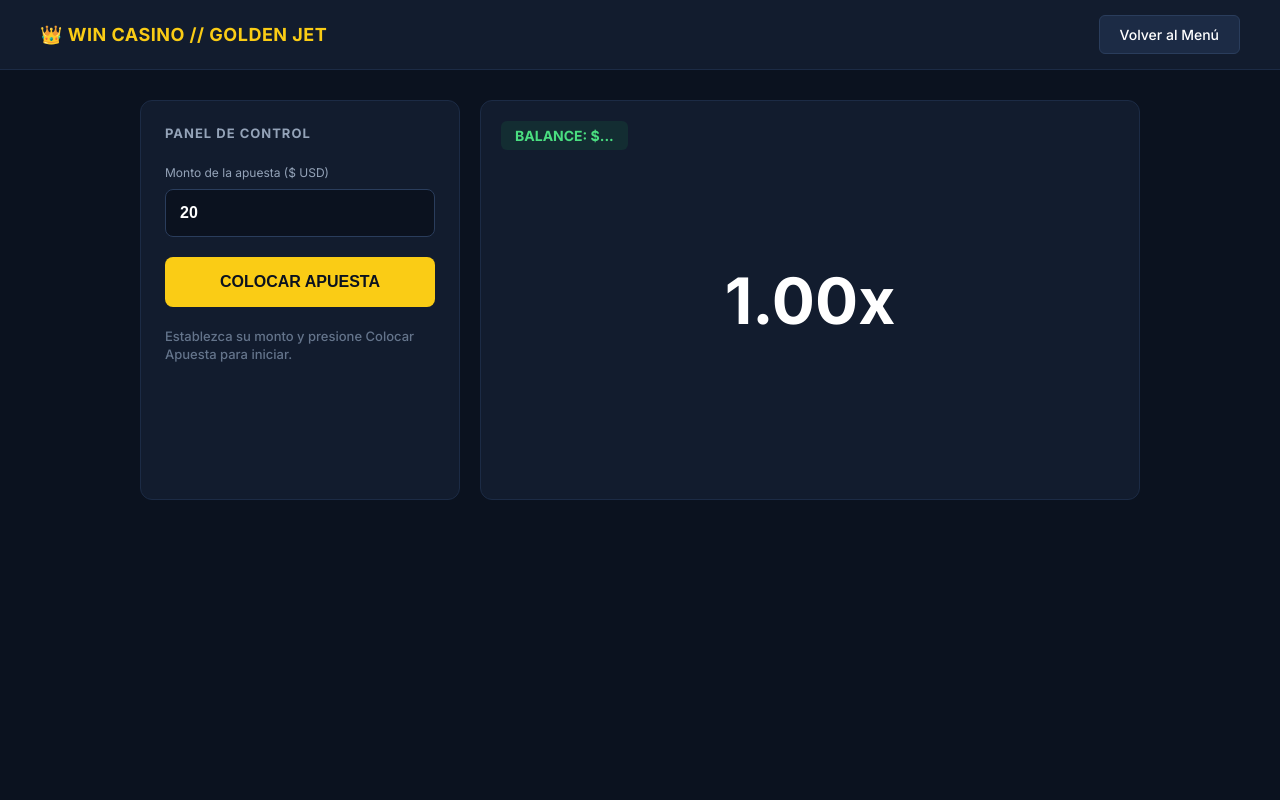
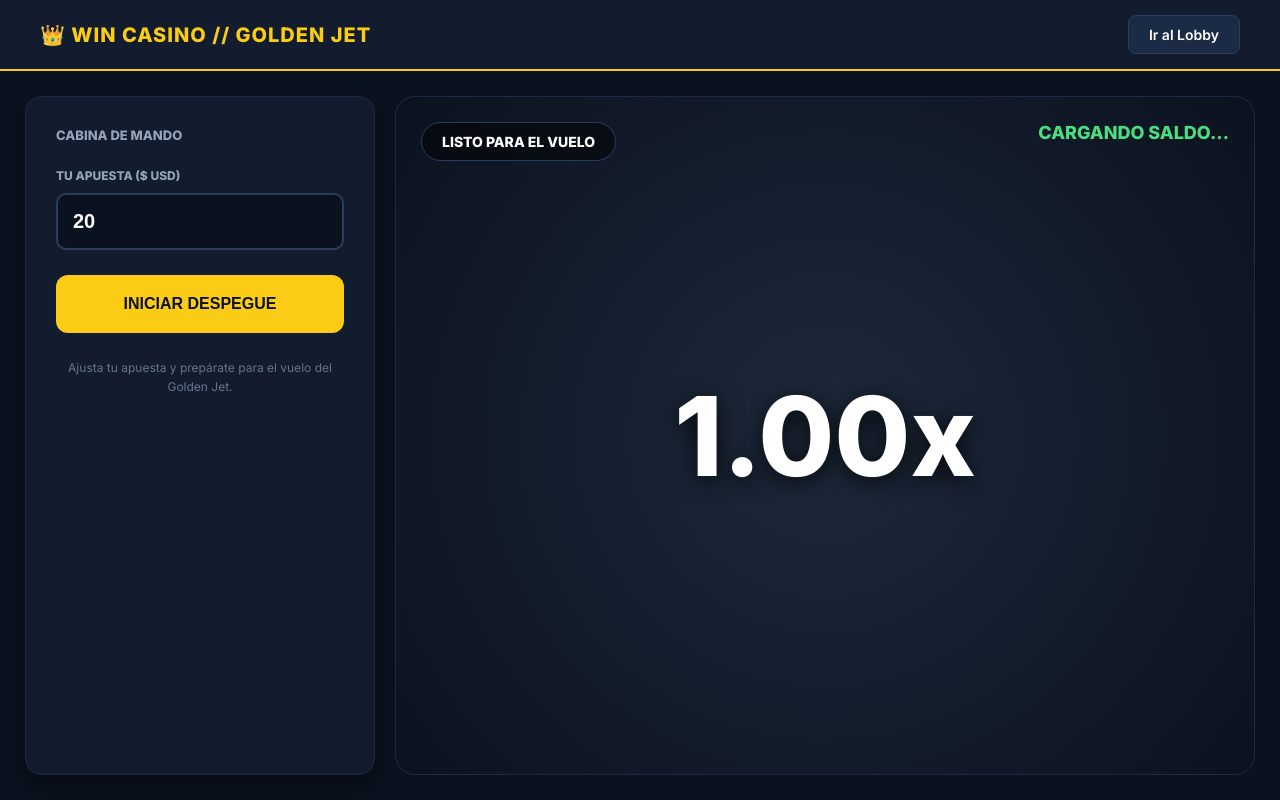
Before and after one commit to majojag23/cyber-casino-django, a Django app: template royal_casino/usuarios/templates/usuarios/golden_jet.html in a window 1280 px wide. Run offline with Django 5.2, Linux system fonts and the light colour scheme; the template is opened without the code that fills it, so the values that code supplies are empty.

Commit message:
Design: Agregada imagen jet.png y animacion de vuelo premium

```diff
--- a/royal_casino/usuarios/templates/usuarios/golden_jet.html
+++ b/royal_casino/usuarios/templates/usuarios/golden_jet.html
@@ -5,262 +5,300 @@
     <meta charset="UTF-8">
     <meta name="viewport" content="width=device-width, initial-scale=1.0">
     <title>Golden Jet // Win Casino Premium</title>
-    <link href="https://fonts.googleapis.com/css2?family=Inter:wght@400;500;700&display=swap" rel="stylesheet">
+    <link href="https://fonts.googleapis.com/css2?family=Inter:wght@400;600;800&display=swap" rel="stylesheet">
     <style>
+        /* ESTILOS DE LUJO ESTILO WIN CASINO */
         * { box-sizing: border-box; margin: 0; padding: 0; }
         body {
             background-color: #0b121f;
             color: #ffffff;
             font-family: 'Inter', sans-serif;
+            height: 100vh;
             display: flex;
             flex-direction: column;
-            min-height: 100vh;
+            overflow: hidden;
         }
         header {
-            width: 100%;
             background: #121c2e;
             padding: 15px 40px;
-            border-bottom: 1px solid #1c2b45;
+            border-bottom: 2px solid #facc15;
             display: flex;
             justify-content: space-between;
             align-items: center;
+            z-index: 100;
         }
-        .brand-title {
-            font-size: 18px;
-            font-weight: 700;
-            color: #facc15;
-            letter-spacing: 0.5px;
-        }
-        .btn-lobby {
+        .brand { font-size: 20px; font-weight: 800; color: #facc15; letter-spacing: 1px; }
+        .btn-volver {
             color: #ffffff;
             text-decoration: none;
-            font-weight: 500;
-            font-size: 14px;
             background: #1c2b45;
             padding: 10px 20px;
-            border-radius: 6px;
+            border-radius: 8px;
+            font-size: 14px;
+            font-weight: 600;
             border: 1px solid #2a3d5c;
         }
-        .main-layout {
-            max-width: 1000px;
-            width: 95%;
-            margin: 30px auto;
+
+        /* DISEÑO DE PANELES */
+        .main-game {
             display: grid;
-            grid-template-columns: 320px 1fr;
+            grid-template-columns: 350px 1fr;
+            flex: 1;
             gap: 20px;
+            padding: 25px;
         }
-        .bet-panel {
+
+        /* PANEL DE APUESTA */
+        .bet-card {
             background: #121c2e;
-            border-radius: 12px;
-            padding: 24px;
+            border-radius: 16px;
+            padding: 30px;
             border: 1px solid #1c2b45;
             display: flex;
             flex-direction: column;
-            gap: 20px;
+            gap: 25px;
+            box-shadow: 0 10px 30px rgba(0,0,0,0.5);
         }
-        .panel-title {
-            font-size: 13px;
-            font-weight: 700;
-            color: #94a3b8;
+        .input-box label { display: block; font-size: 12px; color: #94a3b8; font-weight: 700; text-transform: uppercase; margin-bottom: 10px; }
+        .input-box input {
+            width: 100%;
+            background: #0b121f;
+            border: 2px solid #2a3d5c;
+            padding: 15px;
+            border-radius: 10px;
+            color: #ffffff;
+            font-size: 20px;
+            font-weight: 800;
+            outline: none;
+        }
+        .input-box input:focus { border-color: #facc15; }
+
+        .btn-main {
+            width: 100%;
+            padding: 20px;
+            border-radius: 12px;
+            font-size: 16px;
+            font-weight: 800;
             text-transform: uppercase;
-            letter-spacing: 1px;
+            cursor: pointer;
+            border: none;
+            transition: all 0.2s;
         }
-        .casino-input {
-            background: #0b121f;
-            border: 1px solid #2a3d5c;
-            color: #ffffff;
-            padding: 14px;
-            border-radius: 8px;
-            font-size: 16px;
-            font-weight: 600;
-            outline: none;
-            width: 100%;
-            margin-top: 8px;
-        }
-        .btn-main-action {
-            width: 100%;
-            background: #facc15;
-            color: #0b121f;
-            border: none;
-            padding: 16px;
-            font-size: 16px;
-            font-weight: 700;
-            border-radius: 8px;
-            cursor: pointer;
-            text-transform: uppercase;
-            transition: background 0.2s;
-        }
-        .btn-main-action:hover:not(:disabled) { background: #fde047; }
-        .btn-main-action.btn-cashout {
-            background: #22c55e;
-            color: #ffffff;
-        }
-        .btn-main-action.btn-cashout:hover { background: #4ade80; }
-        .display-panel {
-            background: #121c2e;
-            border-radius: 12px;
-            border: 1px solid #1c2b45;
+        .btn-apostar { background: #facc15; color: #0b121f; }
+        .btn-apostar:hover { background: #fde047; transform: translateY(-2px); }
+        .btn-cobrar { background: #22c55e; color: #ffffff; display: none; }
+        .btn-cobrar:hover { background: #4ade80; }
+
+        /* PANTALLA DE VUELO */
+        .flight-screen {
+            background: radial-gradient(circle at center, #1e293b 0%, #0b121f 100%);
+            border-radius: 20px;
             position: relative;
             overflow: hidden;
+            border: 1px solid #1c2b45;
             display: flex;
             justify-content: center;
             align-items: center;
-            min-height: 400px;
         }
-        .multiplier-val {
-            font-size: 64px;
-            font-weight: 700;
-            color: #ffffff;
-            z-index: 10;
-        }
-        .jet-container {
+
+        /* EL PILOTO Y EL JET */
+        .jet-pilot-container {
             position: absolute;
             bottom: 10%;
             left: 10%;
-            font-size: 48px;
-            z-index: 5;
+            width: 220px;
+            z-index: 50;
+            display: none; /* Se activa al jugar */
+            filter: drop-shadow(0 10px 20px rgba(0,0,0,0.5));
+        }
+        .jet-pilot-container img {
+            width: 100%;
+            height: auto;
+        }
+
+        /* TEXTO DEL MULTIPLICADOR */
+        .multiplier-val {
+            font-size: 110px;
+            font-weight: 800;
+            color: #ffffff;
+            z-index: 60;
+            text-shadow: 0 5px 25px rgba(0,0,0,0.8);
+            pointer-events: none;
+        }
+
+        /* INDICADORES */
+        .hud-status {
+            position: absolute;
+            top: 25px;
+            left: 25px;
+            background: rgba(0,0,0,0.5);
+            padding: 10px 20px;
+            border-radius: 30px;
+            font-size: 14px;
+            font-weight: 700;
+            border: 1px solid #2a3d5c;
+        }
+        .hud-balance {
+            position: absolute;
+            top: 25px;
+            right: 25px;
+            color: #4ade80;
+            font-weight: 800;
+            font-size: 18px;
+        }
+
+        /* ANIMACIÓN DE HUMO/ESTELA */
+        .exhaust-trail {
+            position: absolute;
+            bottom: 10%;
+            left: 10%;
+            height: 4px;
+            background: linear-gradient(to right, transparent, #facc15);
+            transform-origin: left center;
+            z-index: 40;
             display: none;
-            transition: all 0.1s linear;
-        }
-        .hud-wallet {
-            position: absolute;
-            top: 20px;
-            left: 20px;
-            font-size: 14px;
-            font-weight: 600;
-            color: #4ade80;
-            background: rgba(34, 197, 94, 0.1);
-            padding: 6px 14px;
-            border-radius: 6px;
-        }
-        #status-msg {
-            font-size: 13px;
-            color: #64748b;
-            font-weight: 500;
-            line-height: 1.4;
         }
     </style>
 </head>
 <body>
 
     <header>
-        <div class="brand-title">👑 WIN CASINO // GOLDEN JET</div>
-        <a href="/" class="btn-lobby">Volver al Menú</a>
+        <div class="brand">👑 WIN CASINO // GOLDEN JET</div>
+        <a href="/" class="btn-volver">Ir al Lobby</a>
     </header>
 
-    <div class="main-layout">
-        <div class="bet-panel">
-            <div class="panel-title">Panel de Control</div>
-            <div>
-                <label style="font-size:12px; color:#94a3b8;">Monto de la apuesta ($ USD)</label>
-                <input type="number" id="apuestaInput" class="casino-input" value="20" min="10">
-            </div>
-            <button id="actionBtn" class="btn-main-action" onclick="manejarVueloJet()">Colocar Apuesta</button>
-            <div id="status-msg">Establezca su monto y presione Colocar Apuesta para iniciar.</div>
+    <div class="main-game">
+        <div class="bet-card">
+            <div style="font-size: 13px; font-weight: 800; color: #94a3b8;">CABINA DE MANDO</div>
+
+            <div class="input-box">
+                <label>Tu Apuesta ($ USD)</label>
+                <input type="number" id="montoApuesta" value="20" min="5">
             </div>
 
-        <div class="display-panel">
-            <div id="wallet-display" class="hud-wallet">BALANCE: $...</div>
-            <div id="multiplicador-texto" class="multiplier-val">1.00x</div>
-            <div id="jet" class="jet-container">🛩️</div>
+            <button id="btnPlay" class="btn-main btn-apostar" onclick="despegarJet()">Iniciar Despegue</button>
+            <button id="btnCash" class="btn-main btn-cobrar" onclick="cobrarGanancia()">Cobrar: $0.00</button>
+
+            <div id="log-msg" style="font-size: 12px; color: #64748b; line-height: 1.6; text-align: center;">
+                Ajusta tu apuesta y prepárate para el vuelo del Golden Jet.
+            </div>
+        </div>
+
+        <div class="flight-screen">
+            <div id="wallet" class="hud-balance">CARGANDO SALDO...</div>
+            <div id="status" class="hud-status">LISTO PARA EL VUELO</div>
+
+            <div id="multiplier" class="multiplier-val">1.00x</div>
+
+            <div id="pilot-jet" class="jet-pilot-container">
+                <img src="{% static 'imagenes/jet.png' %}" alt="Piloto Golden Jet">
+            </div>
+
+            <div id="trail" class="exhaust-trail"></div>
         </div>
     </div>
 
     <script>
-        let saldoActual = 0.00;
-        let estaJugando = false;
-        let multiplicadorActual = 1.00;
-        let bucleVuelo;
+        let saldoActual = 0;
+        let estaVolando = false;
+        let multiplicador = 1.00;
+        let bucleGrafico;
+        let apuestaEfectuada = 0;
 
+        // Cargar saldo inicial
         fetch('/api/saldo/')
             .then(r => r.json())
             .then(d => {
-                saldoActual = parseFloat(d.creditos);
-                document.getElementById('wallet-display').innerText = `BALANCE: $${saldoActual.toFixed(2)}`;
+                saldoActual = d.creditos;
+                document.getElementById('wallet').innerText = `$${saldoActual.toFixed(2)}`;
             });
 
-        function manejarVueloJet() {
-            if (!estaJugando) {
-                let apuestaVal = parseFloat(document.getElementById('apuestaInput').value);
-                if (isNaN(apuestaVal) || apuestaVal < 10) { alert("Apuesta mínima: $10 USD"); return; }
+        function despegarJet() {
+            let monto = parseFloat(document.getElementById('montoApuesta').value);
+            if (isNaN(monto) || monto < 1) return;
 
-                document.getElementById('apuestaInput').disabled = true;
+            document.getElementById('btnPlay').disabled = true;
 
             fetch('/api/golden-jet/accion/', {
                 method: 'POST',
-                    headers: { 'Content-Type': 'application/json' },
-                    body: JSON.stringify({ accion: 'APOSTAR', apuesta: apuestaVal })
+                headers: {'Content-Type': 'application/json'},
+                body: JSON.stringify({ accion: 'APOSTAR', apuesta: monto })
             })
             .then(r => r.json())
             .then(data => {
                 if (data.error) {
                     alert(data.error);
-                        document.getElementById('apuestaInput').disabled = false;
+                    document.getElementById('btnPlay').disabled = false;
                     return;
                 }
 
-                    saldoActual = parseFloat(data.nuevo_saldo);
-                    document.getElementById('wallet-display').innerText = `BALANCE: $${saldoActual.toFixed(2)}`;
+                apuestaEfectuada = monto;
+                saldoActual = data.nuevo_saldo;
+                actualizarInterfazVuelo();
 
-                    estaJugando = true;
-                    multiplicadorActual = 1.00;
-                    document.getElementById('jet').style.display = "block";
-                    document.getElementById('multiplicador-texto').style.color = "#ffffff";
-                    document.getElementById('actionBtn').innerText = "Cobrar: $0.00";
-                    document.getElementById('actionBtn').className = "btn-main-action btn-cashout";
-                    document.getElementById('status-msg').innerText = "El Jet está en vuelo. Retire su apuesta antes de que desaparezca.";
+                estaVolando = true;
+                let inicio = performance.now();
 
-                    let inicio = performance.now();
-                    bucleVuelo = setInterval(() => {
-                        let transcurrido = (performance.now() - inicio) / 1000;
-                        multiplicadorActual = parseFloat((1.00 + Math.pow(transcurrido, 1.35) * 0.4).toFixed(2));
+                bucleGrafico = setInterval(() => {
+                    let tiempo = (performance.now() - inicio) / 1000;
+                    // Fórmula exponencial de crecimiento
+                    multiplicador = parseFloat((1.00 + Math.pow(tiempo, 1.4) * 0.45).toFixed(2));
 
-                        document.getElementById('multiplicador-texto').innerText = `${multiplicadorActual.toFixed(2)}x`;
+                    document.getElementById('multiplier').innerText = `${multiplicador.toFixed(2)}x`;
+                    document.getElementById('btnCash').innerText = `Cobrar: $${(apuestaEfectuada * multiplicador).toFixed(2)}`;
 
-                        let posX = Math.min(10 + (multiplicadorActual - 1) * 15, 75);
-                        let posY = Math.min(10 + (multiplicadorActual - 1) * 12, 65);
-                        document.getElementById('jet').style.left = `${posX}%`;
-                        document.getElementById('jet').style.bottom = `${posY}%`;
+                    // MOVER AL PILOTO HACIA ARRIBA Y A LA DERECHA
+                    let movX = Math.min(10 + (tiempo * 5), 65);
+                    let movY = Math.min(10 + (tiempo * 4), 60);
+                    let jet = document.getElementById('pilot-jet');
+                    jet.style.left = `${movX}%`;
+                    jet.style.bottom = `${movY}%`;
 
-                        let estimado = Math.floor(apuestaVal * multiplicadorActual);
-                        document.getElementById('actionBtn').innerText = `Cobrar: $${estimado}.00`;
                 }, 80);
             });
-            } else {
-                clearInterval(bucleVuelo);
-                ejecutarCobroReal();
-            }
         }
 
-        function ejecutarCobroReal() {
+        function actualizarInterfazVuelo() {
+            document.getElementById('pilot-jet').style.display = "block";
+            document.getElementById('pilot-jet').style.left = "10%";
+            document.getElementById('pilot-jet').style.bottom = "10%";
+            document.getElementById('btnPlay').style.display = "none";
+            document.getElementById('btnCash').style.display = "block";
+            document.getElementById('multiplier').style.color = "#ffffff";
+            document.getElementById('wallet').innerText = `$${saldoActual.toFixed(2)}`;
+            document.getElementById('status').innerText = "VUELO EN CURSO";
+        }
+
+        function cobrarGanancia() {
+            if (!estaVolando) return;
+            clearInterval(bucleGrafico);
+            estaVolando = false;
+
             fetch('/api/golden-jet/accion/', {
                 method: 'POST',
-                headers: { 'Content-Type': 'application/json' },
-                body: JSON.stringify({ accion: 'COBRAR', multiplicador: multiplicadorActual })
+                headers: {'Content-Type': 'application/json'},
+                body: JSON.stringify({ accion: 'COBRAR', multiplicador: multiplicador })
             })
             .then(r => r.json())
             .then(data => {
-                saldoActual = parseFloat(data.nuevo_saldo);
-
+                saldoActual = data.nuevo_saldo;
                 if (data.busted) {
-                    document.getElementById('jet').style.display = "none";
-                    document.getElementById('multiplicador-texto').innerText = "SE FUE";
-                    document.getElementById('multiplicador-texto').style.color = "#ef4444";
-                    document.getElementById('status-msg').innerText = "El Jet desapareció entre las nubes. Apuesta perdida.";
+                    document.getElementById('multiplier').innerText = "EXPLOTÓ";
+                    document.getElementById('multiplier').style.color = "#ef4444";
+                    document.getElementById('pilot-jet').style.display = "none";
+                    document.getElementById('status').innerText = "JET PERDIDO";
                 } else {
-                    document.getElementById('status-msg').innerText = `¡Cobro exitoso! Recibiste +$${data.ganancia}.00 USD.`;
+                    document.getElementById('status').innerText = `¡GANASTE $${data.ganancia}!`;
                 }
-                resetearInterfazJet();
+                resetearBotones();
             });
         }
 
-        function resetearInterfazJet() {
-            estaJugando = false;
-            clearInterval(bucleVuelo);
-            document.getElementById('apuestaInput').disabled = false;
-            document.getElementById('actionBtn').innerText = "Colocar Apuesta";
-            document.getElementById('actionBtn').className = "btn-main-action";
-            document.getElementById('wallet-display').innerText = `BALANCE: $${saldoActual.toFixed(2)}`;
+        function resetearBotones() {
+            document.getElementById('btnPlay').style.display = "block";
+            document.getElementById('btnPlay').disabled = false;
+            document.getElementById('btnCash').style.display = "none";
+            document.getElementById('wallet').innerText = `$${saldoActual.toFixed(2)}`;
         }
     </script>
 </body>
```
Also changed, not shown: royal_casino/usuarios/static/imagenes/jet.png (added). Lines whose indentation alone changed are shown as unchanged.
